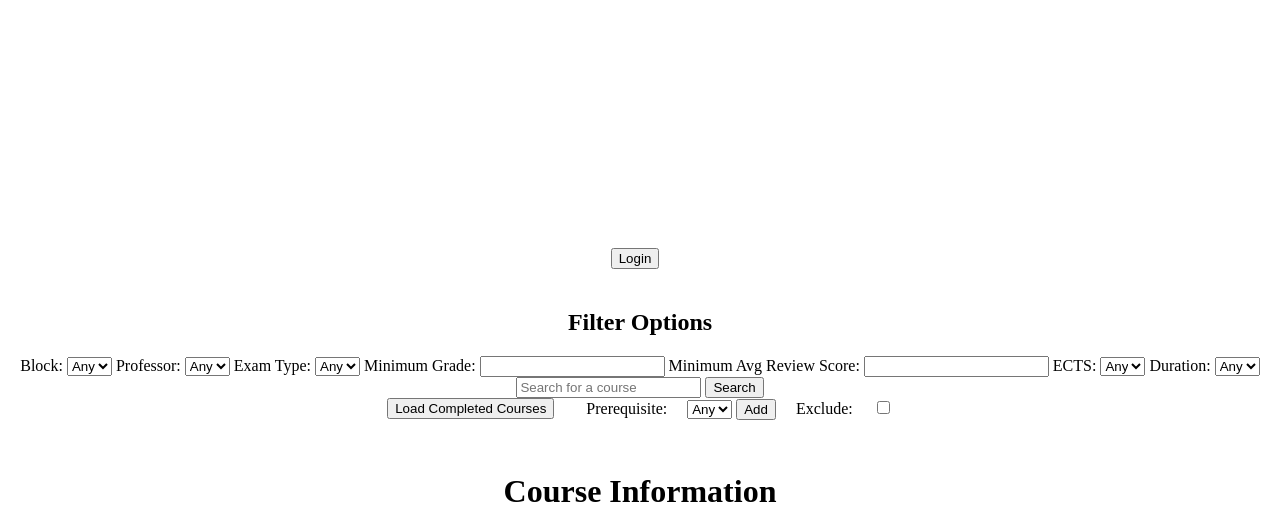
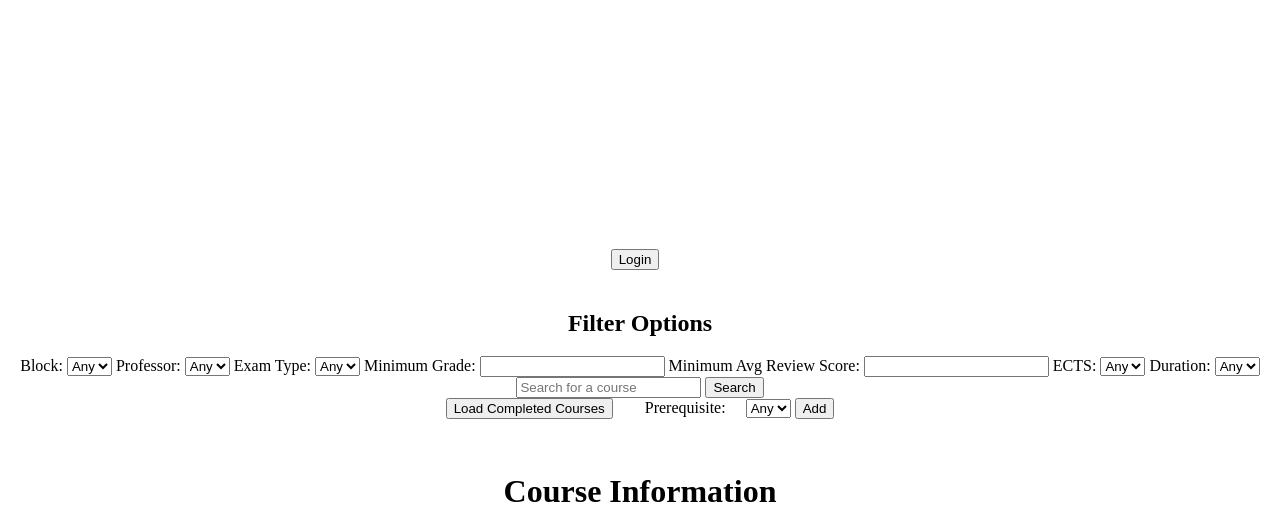
Before and after one commit to Seisision/DIS-project-2023-Group73, a Flask app: page / in a window 1280 px wide. Shown: the top 531 px of the page. Run offline with Flask 3, Linux system fonts and the light colour scheme; data that the repository does not hold is empty; some libraries are stand-ins or nearby versions.

Commit message:
removed the exclude box due to time constraints
Removed exclude as it was not implemented properly and there is no more time to fix it.

```diff
--- a/Course_Finder/Routes/Home.py
+++ b/Course_Finder/Routes/Home.py
@@ -69,7 +69,6 @@ def init_home(app, get_db_conn):
             selected_duration = request.form.get('duration')
             selected_course_name = request.form.get('course_name')
             selected_min_score = request.form.get('min_score')
-            exclude_prerequisite = 'exclude_prerequisite' in request.form
 
             session.modified = True  # This line is needed because mutable session data might not trigger a save
 
@@ -103,9 +102,6 @@ def init_home(app, get_db_conn):
             # get the selected prerequisites from the existing session
             selected_prerequisites = session.get('selected_prerequisites', [])
 
-            # this might not be needed
-            exclude_prerequisite = 'exclude_prerequisite' in request.form
-
             # init prerequisite_conditions as an empty list
             prerequisite_conditions = []
 
@@ -120,8 +116,6 @@ def init_home(app, get_db_conn):
                         WHERE cp.course_id = c.id AND pr.name = '%s'
                     )
                     """ % prerequisite
-                    if exclude_prerequisite:
-                        prerequisite_condition = "NOT " + prerequisite_condition
                     prerequisite_conditions.append(prerequisite_condition)
                 # join the prerequisite_conditions with OR and add them to the query_conditions as a single condition
                 query_conditions.append("(" + " OR ".join(prerequisite_conditions) + ")")
--- a/Course_Finder/templates/home.html
+++ b/Course_Finder/templates/home.html
@@ -184,9 +184,6 @@
                     </select>
                     <!-- add prerequisite course button -->
                     <input type="submit" name="action" value="Add">
-                    <!-- exclude prerequisite course checkbox -->
-                    <label for="exclude_prerequisite" style="margin-left: 1em; margin-right: 1em;">Exclude:</label>
-                    <input type="checkbox" id="exclude_prerequisite" name="exclude_prerequisite" {% if form.get('exclude_prerequisite') %}checked{% endif %}>
                 </form>
             </div>
 
```
